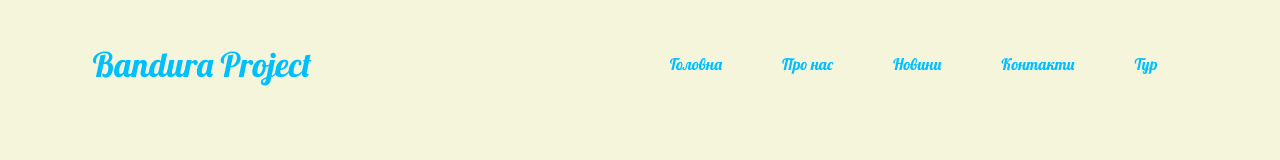
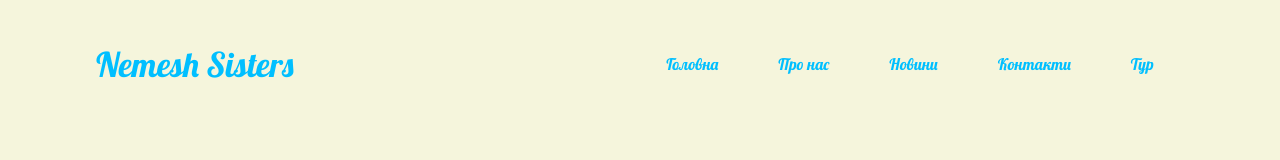
Before and after one commit to Luciferskiy/bandura-project, a plain HTML site: page index.html in a window 1280 px wide. Drawn offline with Linux system fonts and the light colour scheme.

Commit message:
Changed title

```diff
--- a/index.html
+++ b/index.html
@@ -4,7 +4,7 @@
     <meta charset="UTF-8">
     <meta http-equiv="X-UA-Compatible" content="IE=edge">
     <meta name="viewport" content="width=device-width, initial-scale=1.0">
-    <title>Bandura Project</title>
+    <title>Nemesh Sisters</title>
     <link rel="preconnect" href="https://fonts.gstatic.com">
     <link href="https://fonts.googleapis.com/css2?family=Lobster&display=swap" rel="stylesheet">
     <link rel="stylesheet" href="css/index.css">
@@ -14,7 +14,7 @@
     <header>
         <div class="container">
             <div class="header"><a href="index.html">
-                <h2 class="headertitle">Bandura Project</h2>
+                <h2 class="headertitle">Nemesh Sisters</h2>
             </a>
             <div class="menu-burger">
                 <span></span>
```
Also changed, not shown: about-us.html (+1 -1 lines), contacts.html (+1 -1 lines), news.html (+1 -1 lines), tour.html (+1 -1 lines).
